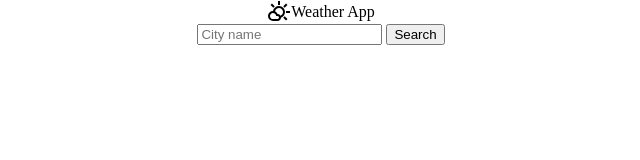
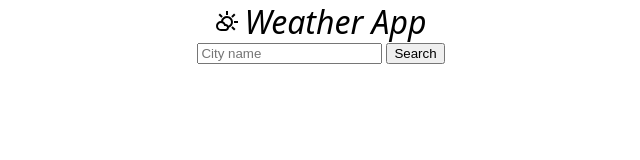
Before and after one commit to martinezdylanok/Weather-app-project, a website with bundled scripts: page index.html in a window 1280 px wide. Shown: the whole page, without its empty margins (319-959 px from the left). Built offline with nearby package versions, Linux system fonts and the light colour scheme.

Commit message:
feat(page-name h1 element font property, page-name gap property)

```diff
--- a/style.css
+++ b/style.css
@@ -10,4 +10,9 @@ body {
 .page-name {
    display: flex;
    align-items: center;
+   gap: 5px;
 }
+
+.page-name h1 {
+   font: 400 italic 2rem "system-ui";
+}
```
